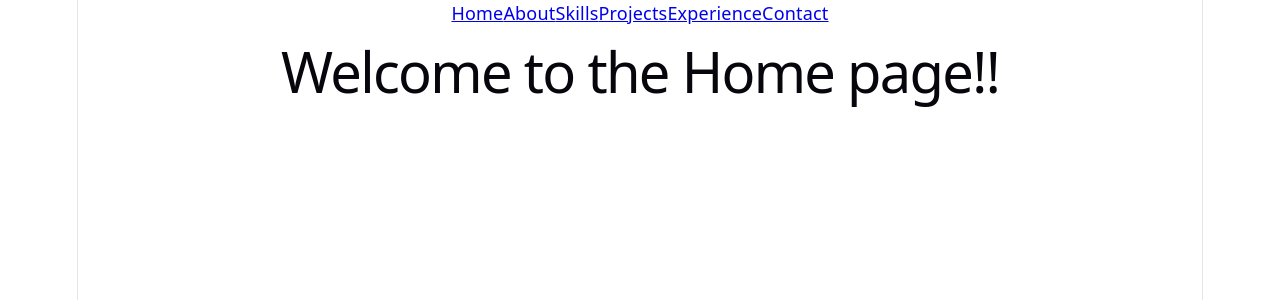
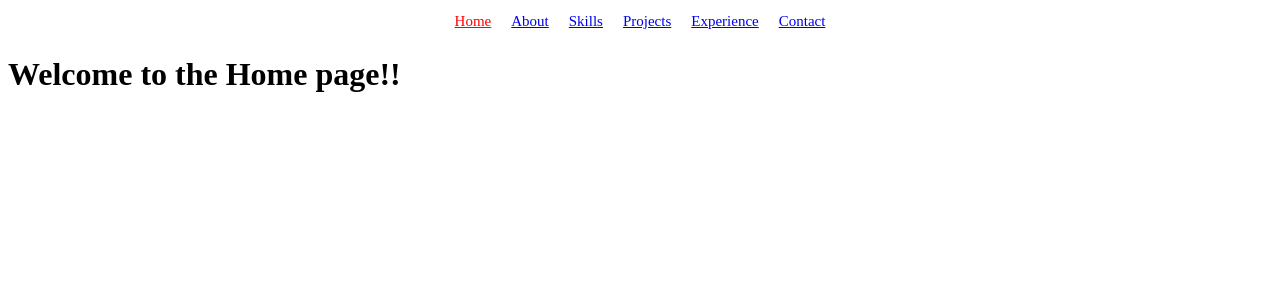
Before and after one commit to kamaukimani/portfolio-website, a React (Vite) app: page / in a window 1280 px wide. Shown: the top 300 px of the page. Built offline with nearby package versions, Linux system fonts and the light colour scheme.

Commit message:
style NavBar

```diff
--- a/src/index.css
+++ b/src/index.css
@@ -1,111 +1,20 @@
-:root {
-  --text: #6b6375;
-  --text-h: #08060d;
-  --bg: #fff;
-  --border: #e5e4e7;
-  --code-bg: #f4f3ec;
-  --accent: #aa3bff;
-  --accent-bg: rgba(170, 59, 255, 0.1);
-  --accent-border: rgba(170, 59, 255, 0.5);
-  --social-bg: rgba(244, 243, 236, 0.5);
-  --shadow:
-    rgba(0, 0, 0, 0.1) 0 10px 15px -3px, rgba(0, 0, 0, 0.05) 0 4px 6px -2px;
+.nav-link{
+    display: flex;
+    justify-content: center;
+    align-items: center;
+    gap: 20px;
+    box-sizing: border-box;
+    /* width: 60px; */
+    padding: 5px;
+    margin: 10 6px 6px;
+    /* background: blue; */
+    text-decoration: none;
+    text-align: center;
+    font-size: min(10vw, 15px) ;
+    color: white;
 
-  --sans: system-ui, 'Segoe UI', Roboto, sans-serif;
-  --heading: system-ui, 'Segoe UI', Roboto, sans-serif;
-  --mono: ui-monospace, Consolas, monospace;
-
-  font: 18px/145% var(--sans);
-  letter-spacing: 0.18px;
-  color-scheme: light dark;
-  color: var(--text);
-  background: var(--bg);
-  font-synthesis: none;
-  text-rendering: optimizeLegibility;
-  -webkit-font-smoothing: antialiased;
-  -moz-osx-font-smoothing: grayscale;
-
-  @media (max-width: 1024px) {
-    font-size: 16px;
-  }
 }
 
-@media (prefers-color-scheme: dark) {
-  :root {
-    --text: #9ca3af;
-    --text-h: #f3f4f6;
-    --bg: #16171d;
-    --border: #2e303a;
-    --code-bg: #1f2028;
-    --accent: #c084fc;
-    --accent-bg: rgba(192, 132, 252, 0.15);
-    --accent-border: rgba(192, 132, 252, 0.5);
-    --social-bg: rgba(47, 48, 58, 0.5);
-    --shadow:
-      rgba(0, 0, 0, 0.4) 0 10px 15px -3px, rgba(0, 0, 0, 0.25) 0 4px 6px -2px;
-  }
-
-  #social .button-icon {
-    filter: invert(1) brightness(2);
-  }
+.active {
+    color: red;
 }
-
-body {
-  margin: 0;
-}
-
-#root {
-  width: 1126px;
-  max-width: 100%;
-  margin: 0 auto;
-  text-align: center;
-  border-inline: 1px solid var(--border);
-  min-height: 100svh;
-  display: flex;
-  flex-direction: column;
-  box-sizing: border-box;
-}
-
-h1,
-h2 {
-  font-family: var(--heading);
-  font-weight: 500;
-  color: var(--text-h);
-}
-
-h1 {
-  font-size: 56px;
-  letter-spacing: -1.68px;
-  margin: 32px 0;
-  @media (max-width: 1024px) {
-    font-size: 36px;
-    margin: 20px 0;
-  }
-}
-h2 {
-  font-size: 24px;
-  line-height: 118%;
-  letter-spacing: -0.24px;
-  margin: 0 0 8px;
-  @media (max-width: 1024px) {
-    font-size: 20px;
-  }
-}
-p {
-  margin: 0;
-}
-
-code,
-.counter {
-  font-family: var(--mono);
-  display: inline-flex;
-  border-radius: 4px;
-  color: var(--text-h);
-}
-
-code {
-  font-size: 15px;
-  line-height: 135%;
-  padding: 4px 8px;
-  background: var(--code-bg);
-}
```
